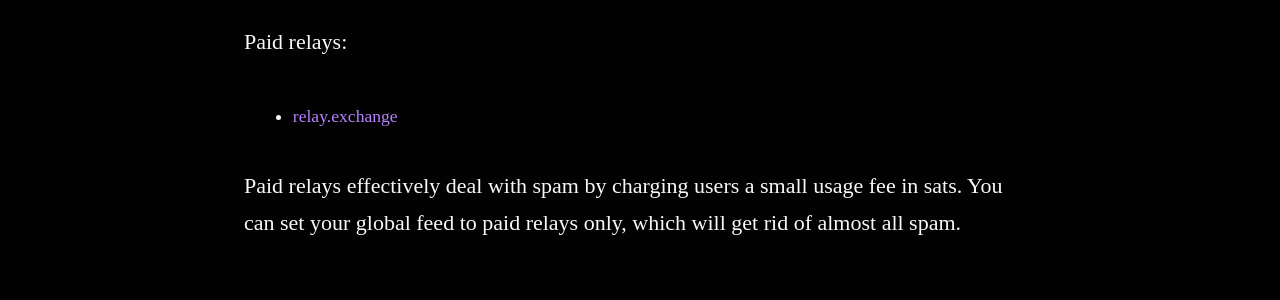
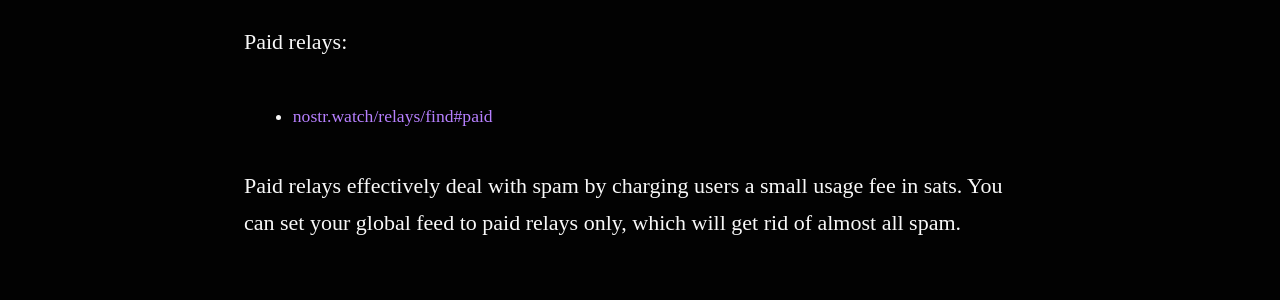
Before and after one commit to nostr-resources/nostr-resources.github.io, a Jekyll site: the page built from index.md, in a window 1280 px wide and 900 px high, scrolled down 8852 px. Shown: the part 154-454 px from the top of the window. Built offline with Jekyll 4.4.1, drawn with Linux system fonts in a browser that asks for light colours; some web fonts are replaced.

Commit message:
fix: find paid relays

```diff
--- a/index.md
+++ b/index.md
@@ -275,7 +275,7 @@ Run your own:
 
 Paid relays:
 
-- [relay.exchange](https://relay.exchange/)
+- [nostr.watch/relays/find#paid](https://nostr.watch/relays/find#paid)
 
 Paid relays effectively deal with spam by charging users a small usage fee in
 sats. You can set your global feed to paid relays only, which will get rid of
```
